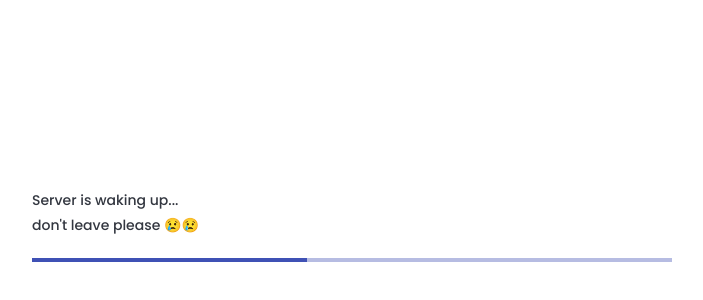
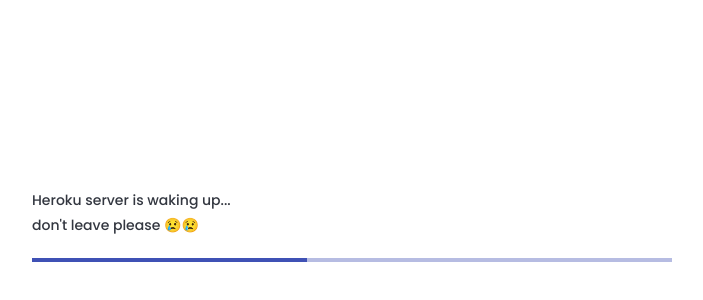
Before and after one commit to kctrnn/note-mine, a React (Create React App) app: page / in a window 1280 px wide. Shown: the part 112-412 px from the top of the page, without its empty margins (288-991 px from the left). Built offline with nearby package versions, Linux system fonts and the light colour scheme; no server answers.

Commit message:
Update App.js

```diff
--- a/src/App.js
+++ b/src/App.js
@@ -63,7 +63,7 @@ function App() {
       {data.length === 0 && (
         <Box className={classes.progress}>
           <p>
-            Server is waking up...
+            Heroku server is waking up...
             <br />
             don't leave please 😢😢
           </p>
```
